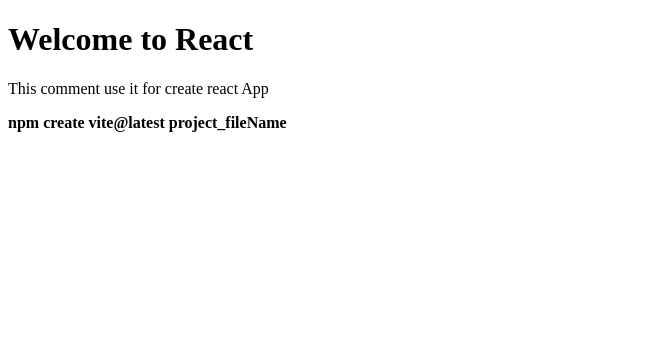
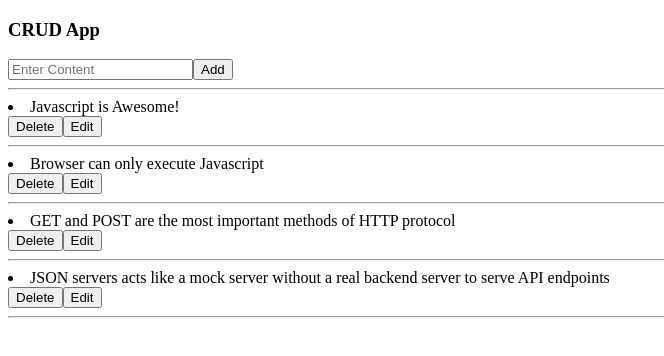
Before and after one commit to vinoth9598/reactTopics, a React (Vite) app: page / in a window 1280 px wide. Shown: the top 356 px of the page, without its empty margins (0-664 px from the left). Built offline with nearby package versions, Linux system fonts and the light colour scheme; data requests are answered from the project's data file.

Commit message:
json server use mock

```diff
--- /dev/null
+++ b/db.json
@@ -0,0 +1,24 @@
+{
+  "notes": [
+    {
+      "id": "1",
+      "content": "Javascript is Awesome!",
+      "important": false
+    },
+    {
+      "id": "2",
+      "content": "Browser can only execute Javascript",
+      "important": false
+    },
+    {
+      "id": "3",
+      "content": "GET and POST are the most important methods of HTTP protocol",
+      "important": true
+    },
+    {
+      "id": "4",
+      "content": "JSON servers acts like a mock server without a real backend server to serve API endpoints"
+    }
+  ],
+  "$schema": "./node_modules/json-server/schema.json"
+}
--- a/package.json
+++ b/package.json
@@ -10,6 +10,8 @@
     "preview": "vite preview"
   },
   "dependencies": {
+    "axios": "^1.16.0",
+    "json-server": "^1.0.0-beta.15",
     "react": "^19.2.5",
     "react-dom": "^19.2.5"
   },
--- a/src/App.jsx
+++ b/src/App.jsx
@@ -1,14 +1,97 @@
 
-import React from "react" ;
+import axios from "axios";
+import React, { useEffect, useState } from "react" ;
+
+//mock server using this steps
+//npm install json-server, axios for api and create db.json file add json files
+// npx json-server --watch db.json --port 3001
 
 function App(){
+
+  const [users, setUsers] = useState([]);
+  const [content, setContent] = useState("");
+  const [editContent, setEditContent] =useState(null);
+
+  //Read
+  const getUsers = () =>{
+    axios.get("http://localhost:3001/notes")
+    .then((res)=> setUsers(res.data));
+  };
+
+
+  //useEffect hook
+  useEffect(()=>{
+    getUsers();
+  },[]);
+
+  //create
+  const addUser = () => {
+    axios.post("http://localhost:3001/notes", {content})
+    .then(() => {
+      setContent("");
+      getUsers();
+    })
+  }
+
+  //delete
+  const deleteUser = (userId) => {
+    axios.delete(`http://localhost:3001/notes/${userId} `)
+    .then(() => {
+      alert("content is deleted successfully.");
+      getUsers();
+    })
+  };
+
+  //editContent
+  const editUser = (user) => {
+    setContent(user.content);
+    setEditContent(user.id);
+  };
+
+  const updateUser = () =>{
+    axios.put(`http://localhost:3001/notes/${editContent}`, {
+      id:editContent,
+      content : content
+    })
+    .then(()=> {
+      setContent("");
+      setEditContent("");
+      getUsers();
+    })
+  }
+
   return(
     <div>
-        <h1>Welcome to React</h1>
-        <p>This comment use it for create react App</p>
-        <b>npm create vite@latest project_fileName</b>
+       <h3>CRUD App</h3>
+       <input
+          type="text"
+          placeholder="Enter Content"
+          value = {content}
+          onChange={(e)=> setContent(e.target.value) }
+       />
+       {
+        editContent ? (
+          <button onClick={updateUser}>Update</button>
+        ):(
+          <button onClick={addUser}>Add</button>
+        )
+       }
+        <hr/>
+       <div>
+          {
+            users.map((user)=>(
+              <li key={user.id}>
+                {user.content}
+                <br/>
+                <button onClick={()=>deleteUser(user.id)}>Delete</button>
+                <button onClick={()=> editUser(user)}>Edit</button>
+                <hr/>
+              </li>
+            ))
+          }
+       </div>
     </div>
-  )
+  );
 }
 
 export default App ;
```
Also changed, not shown: 1 other file (tests, documents, lock files or other folders).
